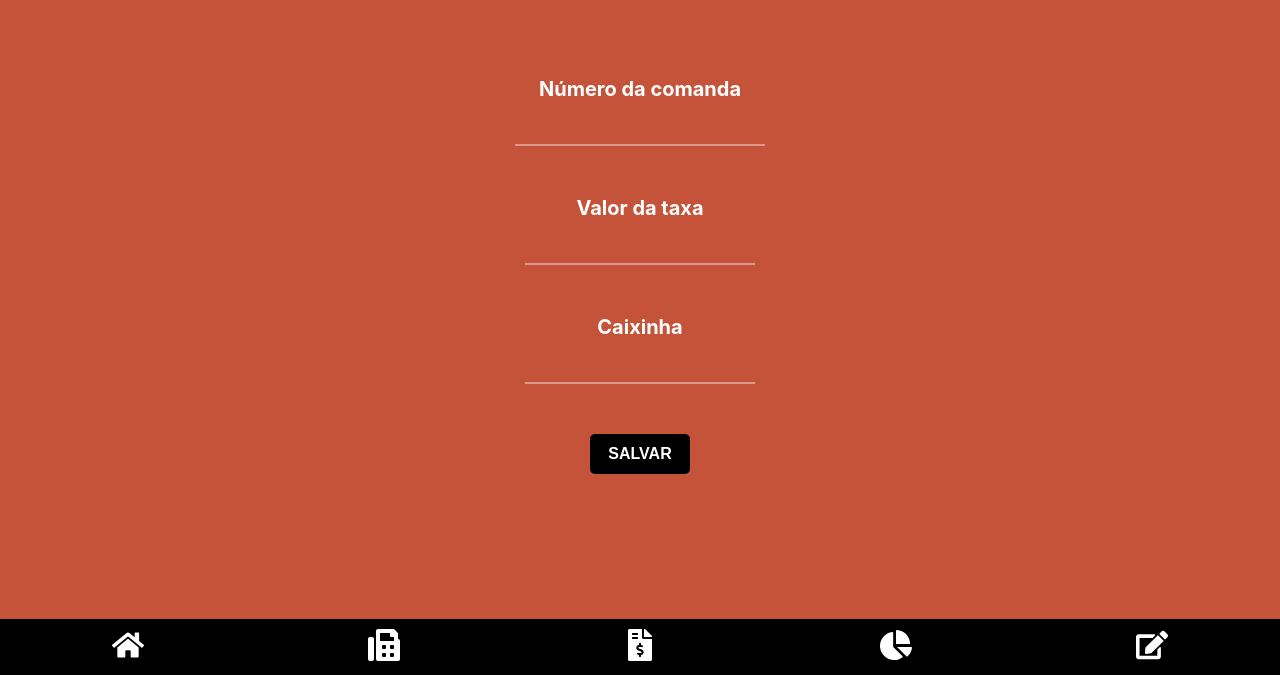
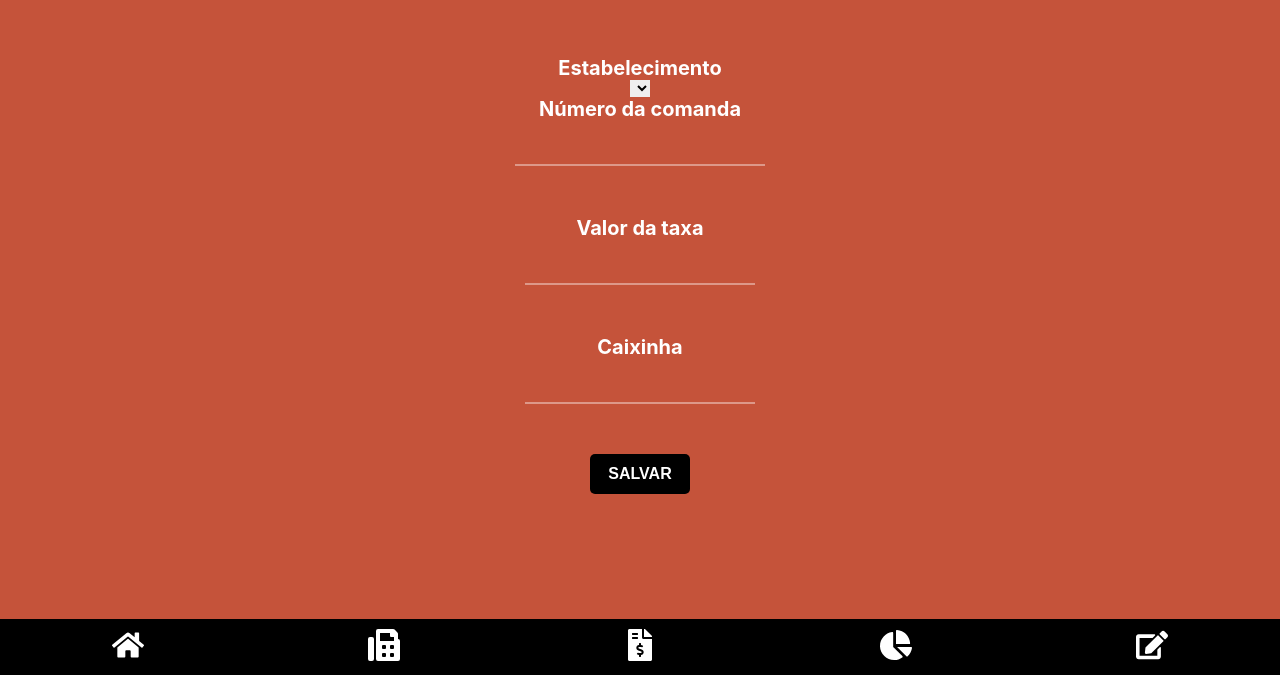
Before and after one commit to pissulin/App_control_delivery, a React (Create React App) app: page /controle in a window 1280 px wide. Shown: the part 125-800 px from the top of the page. Built offline with nearby package versions, Linux system fonts and the light colour scheme.

Commit message:
Função de escolher outras pizzarias

```diff
--- a/package.json
+++ b/package.json
@@ -3,6 +3,7 @@
   "version": "0.1.0",
   "private": true,
   "dependencies": {
+    "@fortawesome/free-solid-svg-icons": "^5.15.1",
     "@testing-library/jest-dom": "^5.11.4",
     "@testing-library/react": "^11.1.0",
     "@testing-library/user-event": "^12.1.10",
--- a/src/components/RelatoriosTaxas.js
+++ b/src/components/RelatoriosTaxas.js
@@ -1,9 +1,8 @@
 import {React, useState} from 'react'
 import styled from 'styled-components';
 import db from '../db/db'
-import {
-  FaSave
-} from 'react-icons/fa'
+import { FaSave } from 'react-icons/fa'
+
 
 const pesoFonteTitulo = 'font-weight: 900'
 const pesoFonteSubTitulo = 'font-weight: 500'
@@ -65,7 +64,8 @@ const Cabecalho = styled.div`
 `
 
 
-const estabelecimentos = JSON.parse(db.getStorage('estabelecimentos'))
+let estabelecimentoEscolhido = db.getStorage('estabelecimentoEscolhido')
+
 const entregas = ()=> {
   if(db.getStorage('entregas')){
     return JSON.parse(db.getStorage('entregas'))
@@ -82,11 +82,22 @@ if(entregas()!==[]){
     somaCaixinha += Number(e.caixinha)
   })
 }
+ function getTaxa(nomeEstabelecimento){
+  const estabelecimentos = db.getStorage('estabelecimentos')? JSON.parse(db.getStorage('estabelecimentos')) : []
+  if(estabelecimentos.length > 0){
+    for(let i=0; i< estabelecimentos.length; i++){
+      if(estabelecimentos[i].estabelecimento === nomeEstabelecimento){
+        return {"diaria": estabelecimentos[i].diaria, 'nome': estabelecimentos[i].estabelecimento}
+      }
+    }
+  }else{
+    return {"diaria": 0.00, "nome": "Sem nome"}
+  }
 
+}
 
-
-const nomeEstabelecimento = estabelecimentos? estabelecimentos[0].estabelecimento: "Sem Estabelecimento cadastrado"
-const taxa = estabelecimentos? parseFloat(estabelecimentos[0].diaria) : 0.00
+const nomeEstabelecimento = getTaxa(estabelecimentoEscolhido).nome//? estabelecimentos[0].estabelecimento: "Sem Estabelecimento cadastrado"
+const taxa = parseFloat(getTaxa(estabelecimentoEscolhido).diaria).toFixed(2)
 
 const total = somaTaxas + somaCaixinha + Number(taxa)
 
@@ -193,7 +204,7 @@ function RelatorioTaxas(props){
           </SubTitulo>
 
         <SubTitulo>Caixinhas: R$ {somaCaixinha.toFixed(2)}</SubTitulo>
-          <SubTitulo>Diária: R$ {taxa.toFixed(2)}</SubTitulo>
+          <SubTitulo>Diária: R$ {taxa}</SubTitulo>
         </Resumo>
           <Total>
            Total R$ {total.toFixed(2)}
--- a/src/screens/tela_cadastro.js
+++ b/src/screens/tela_cadastro.js
@@ -49,6 +49,8 @@ function Cadastro(){
 
     function handleSubmit(event){
         event.preventDefault()
+
+
 
         const regexValidaInput = RegExp(/^[,.]/g)
 
--- a/src/screens/tela_controle.js
+++ b/src/screens/tela_controle.js
@@ -1,4 +1,4 @@
-import {React, useState} from 'react'
+import {React, useState, useEffect} from 'react'
 import {Link} from 'react-router-dom'
 import Menu from '../components/Menu'
 import styled from 'styled-components';
@@ -6,6 +6,7 @@ import styled from 'styled-components';
 import './tela_controle.css'
 
 import {FiArrowRightCircle} from 'react-icons/fi'
+import db from '../db/db';
 
 let entrega = []
 let id = 0;
@@ -47,6 +48,7 @@ const Submit = styled.button`
       }
 `
 
+
 function Controle () {
     //const data = new Date()
     //const dataNormal =  new Date(data.valueOf() - data.getTimezoneOffset() * 120000)
@@ -55,10 +57,19 @@ function Controle () {
     const [numComanda, setNumComanda] = useState('')
     const [valorTaxa, setValorTaxa] = useState('')
     const [caixinha, setCaixinha] = useState('')
-    const [diaria, setDiaria] = useState(40.00)
+    const [estabelecimento, setEstabelecimento] = useState(db.getStorage('estabelecimentoEscolhido'))
+
+    const pizzarias = JSON.parse(db.getStorage('estabelecimentos'))?JSON.parse(db.getStorage('estabelecimentos')): []
+    const arrayPizzaria = []
+    pizzarias.map(e=> arrayPizzaria.push(e.estabelecimento))
+
+
+    function handleOption(e){
+        setEstabelecimento(e.target.value)
+        db.setStorage('estabelecimentoEscolhido', e.target.value)
+    }
 
    function handleSubmit(event){
-        event.preventDefault()
 
         const regexValidaInput = RegExp(/^[,.]/g)
 
@@ -100,25 +111,28 @@ function Controle () {
                    entrega.push(e)
 
                 })
-                if(entrega.length === 1){
+                if(entrega.length === 0){
                     id += entrega.length
                 }else{
                     id = 0
                     id = entrega.length + 1
                 }
 
-                entrega.push({"id":id, "numComanda": numComanda, "valorTaxa": valorTaxa.replace(/,/g, "."), "caixinha": caixinha.replace(/,/g, ".") || 0})
+                entrega.push({"id":id, 'estabelecimento': estabelecimento, "numComanda": numComanda, "valorTaxa": valorTaxa.replace(/,/g, "."), "caixinha": caixinha.replace(/,/g, ".") || 0})
                 localStorage.removeItem('entregas')
                 localStorage.setItem('entregas', JSON.stringify(entrega))
 
             }
             else{
                 id++
-                entrega.push({"id":id, "numComanda": numComanda, "valorTaxa": valorTaxa.replace(/,/g, "."), "caixinha": caixinha.replace(/,/g, ".") || 0})
+                entrega.push({"id":id, 'estabelecimento': estabelecimento, "numComanda": numComanda, "valorTaxa": valorTaxa.replace(/,/g, "."), "caixinha": caixinha.replace(/,/g, ".") || 0})
                 localStorage.setItem('entregas', JSON.stringify(entrega))
 
             }
 
+            setNumComanda('')
+            setValorTaxa('')
+            setCaixinha('')
 
             document.getElementById('numComanda').value='';
             document.getElementById('taxa').value='';
@@ -139,6 +153,12 @@ function Controle () {
             <form className="form" onSubmit={handleSubmit} autoComplete="off">
 
             <div className='formulario'>
+
+            <Label htmlFor= 'nomeEstabelecimento'>Estabelecimento</Label>
+            <select id ='nomeEstabelecimento' value={estabelecimento} onChange={handleOption}>
+                <option value= {estabelecimento}>{estabelecimento}</option>
+                {arrayPizzaria.map(e =><option value= {e}>{e}</option>)}
+            </select>
 
             <Label htmlFor= "numComanda">Número da comanda</Label>
             <Input
@@ -186,7 +206,7 @@ function Controle () {
                 </div>
             <Submit
                 className="submit"
-                type="submit"
+
             >
                 Salvar
             </Submit>
```
Also changed, not shown: src/images/save.svg (added), 1 other file (tests, documents, lock files or other folders).
